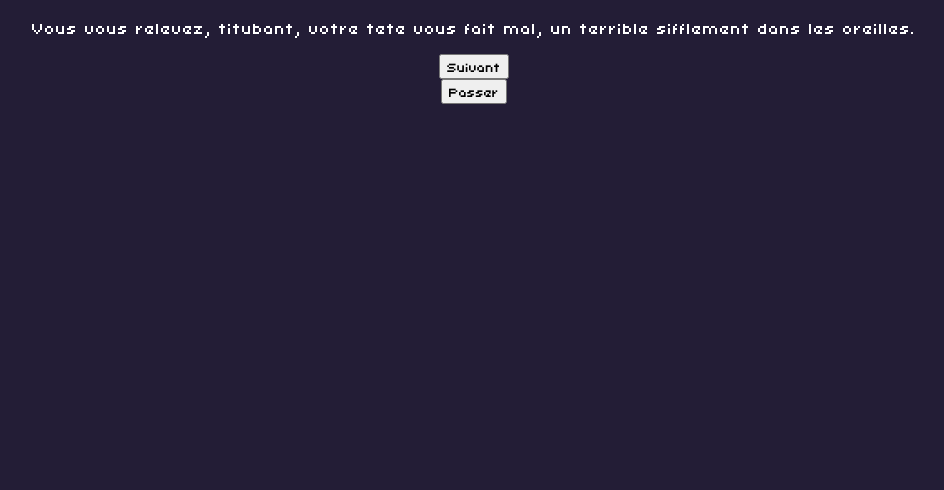
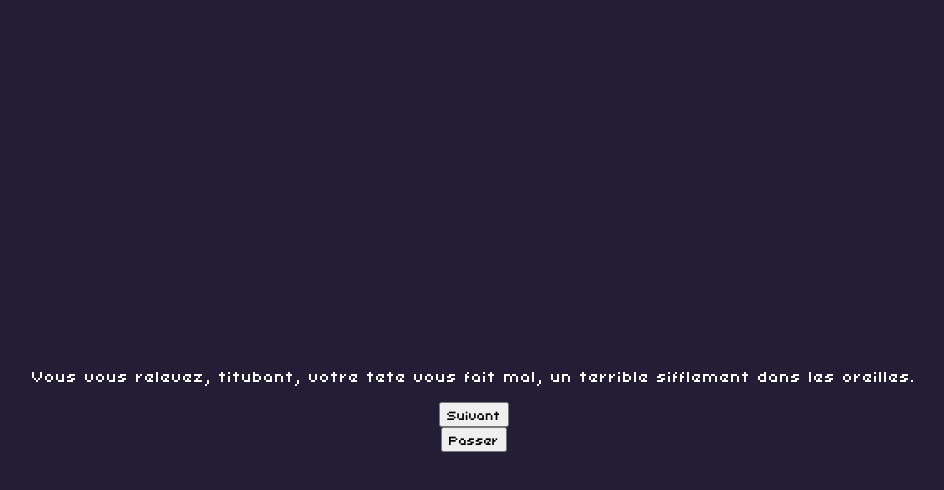
Before and after one commit to bbombardella/getaway, a React (Create React App) app: page / in a window 1280 px wide. Shown: the top 490 px of the page, without its empty margins (166-1110 px from the left). Built offline with nearby package versions, Linux system fonts and the light colour scheme.

Commit message:
Changement css

```diff
--- a/src/App.css
+++ b/src/App.css
@@ -20,12 +20,6 @@
   font-family: 'pixel';
 }
 
-.intro {
-  text-align: center;
-  margin-top: 50vh;
-  transform: translateY(-50%);
-}
-
 .game {
   font-family: 'hydrophiliaiced';
   letter-spacing: 1px;
--- a/src/components/introduction/Introduction.css
+++ b/src/components/introduction/Introduction.css
@@ -1,3 +1,6 @@
 .introduction {
     text-align: center;
-}
+    margin-top: 50vh;
+    transform: translateY(-50%);
+    padding: 10px;
+  }
```
